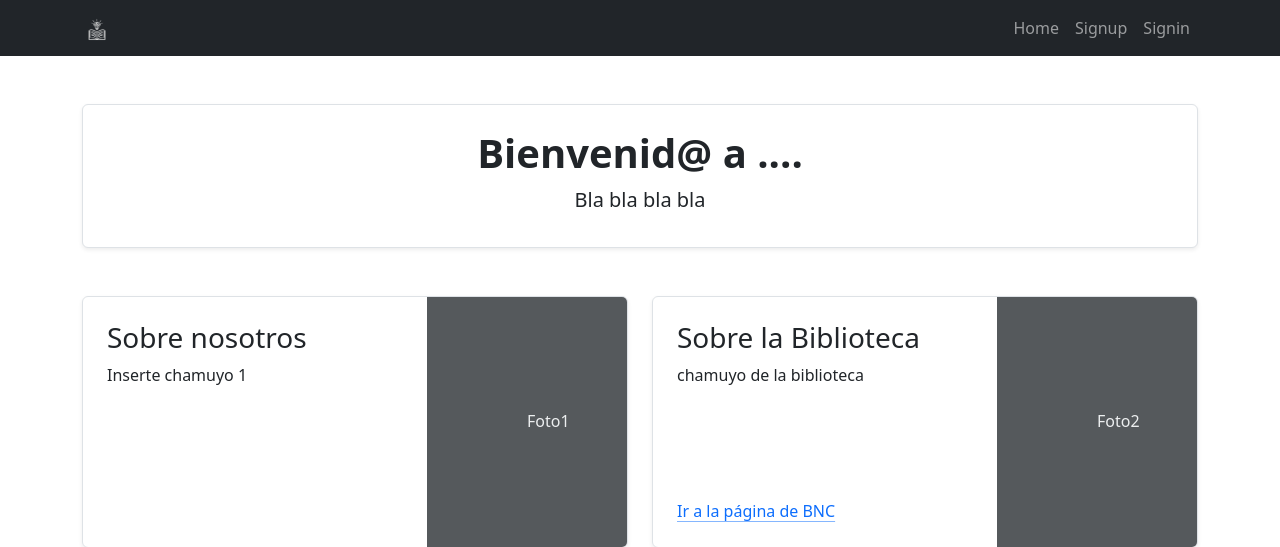
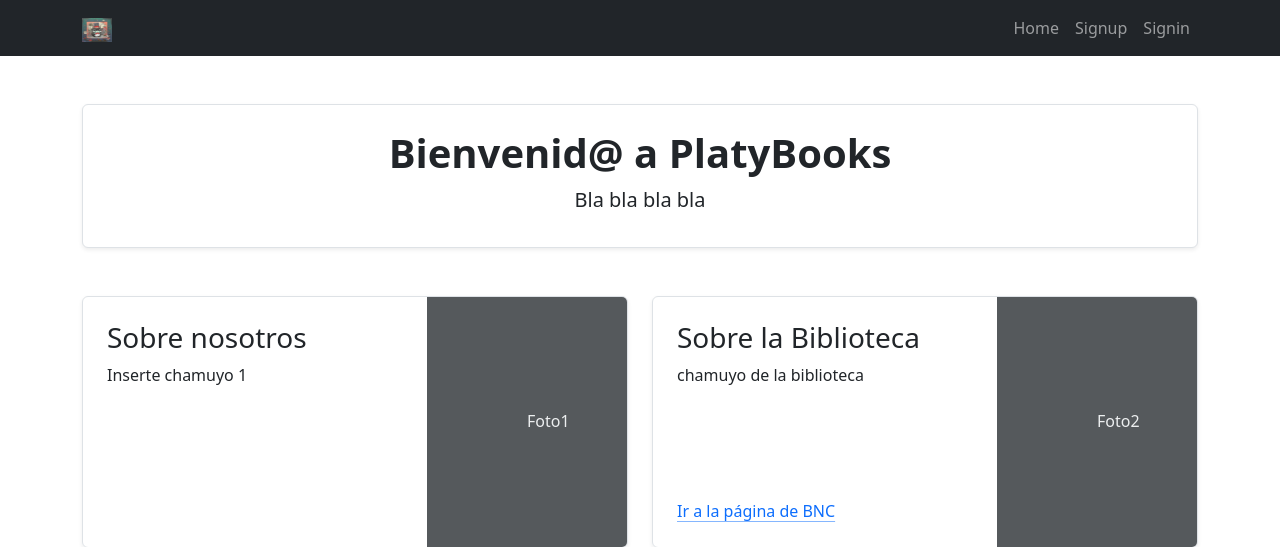
Before and after one commit to nonmonn/Proyectoo-Intro, a Django app: page / in a window 1280 px wide. Shown: the top 547 px of the page. Run offline with Django 5.2, Linux system fonts and the light colour scheme.

Commit message:
reparé el tema de la imagen del sitio y le pusimos un nombre relacionado con los ornitorincos y los libros

```diff
--- a/tasks/templates/base.html
+++ b/tasks/templates/base.html
@@ -3,7 +3,7 @@
 <head>
     <meta charset="UTF-8">
     <meta name="viewport" content="width=device-width, initial-scale=1.0">
-    <title>Proyecto Intro</title>
+    <title>PlatyBooks</title>
     <link rel="stylesheet" href="https://cdn.jsdelivr.net/npm/bootstrap@5.3.3/dist/css/bootstrap.min.css">
 </head>
   <body>
@@ -11,7 +11,7 @@
     <nav class="navbar navbar-expand-lg bg-dark navbar-dark">
         <div class="container">
           <a class="navbar-brand" href="/">
-            <img src="/tasks/static/imagenes/logo_prueba.png" alt="Proyecto Intro" width="30" height="24">
+            <img src="/static/imagenes/imagen_2.jpg" alt="PlatyBooks" width="30" height="24">
           </a>
           <button class="navbar-toggler" type="button" data-bs-toggle="collapse" data-bs-target="#navbarNav" aria-controls="navbarNav" aria-expanded="false" aria-label="Toggle navigation">
             <span class="navbar-toggler-icon"></span>
--- a/tasks/templates/home.html
+++ b/tasks/templates/home.html
@@ -2,7 +2,7 @@
     {% block content %}
         <main class="container py-5">
             <section class="card card-body border rounded shadow-sm mb-5  text-center">
-                <h2 class="display-6 fw-bold my-2">Bienvenid@ a ....</h2>
+                <h2 class="display-6 fw-bold my-2">Bienvenid@ a PlatyBooks</h2>
                 <p class="fs-5">Bla bla bla bla</p>
             </section>
 
--- a/tasks/templates/quiz_detail.html
+++ b/tasks/templates/quiz_detail.html
@@ -1,4 +1,3 @@
-
 {% block content %}
     <h1>{{ quiz.question }}</h1>
     <form method="POST">
--- a/tasks/views.py
+++ b/tasks/views.py
@@ -145,6 +145,7 @@ def quiz_detail(request, quiz_id):
 
     return render(request, 'quiz_detail.html', {'quiz': quiz, 'answers': answers})
 
+@login_required
 def quiz_result(request, quiz_id):
     responses = UserQuizResponse.objects.filter(quiz_id=quiz_id, user=request.user)
     return render(request, 'quiz_result.html', {'responses': responses})
```
Also changed, not shown: db.sqlite3, tasks/static/imagenes/imagen_2.jpg (added).
